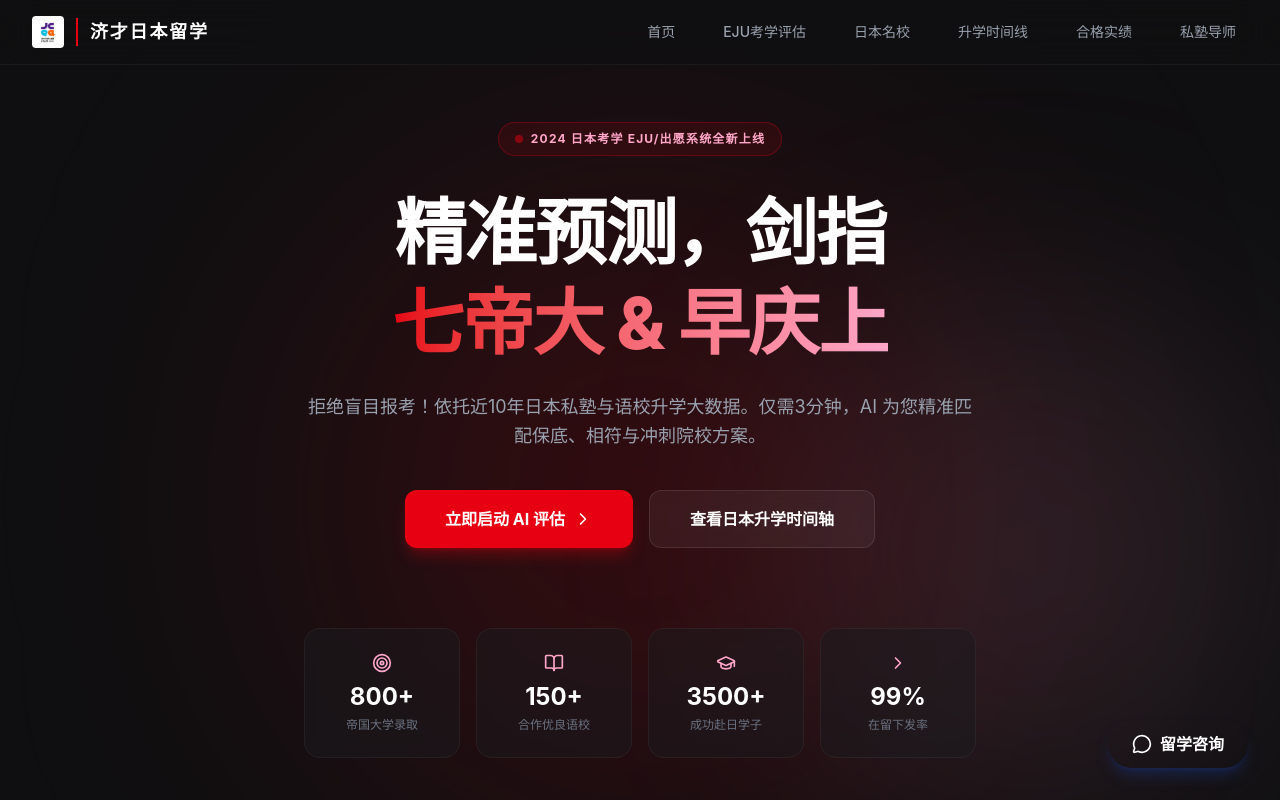
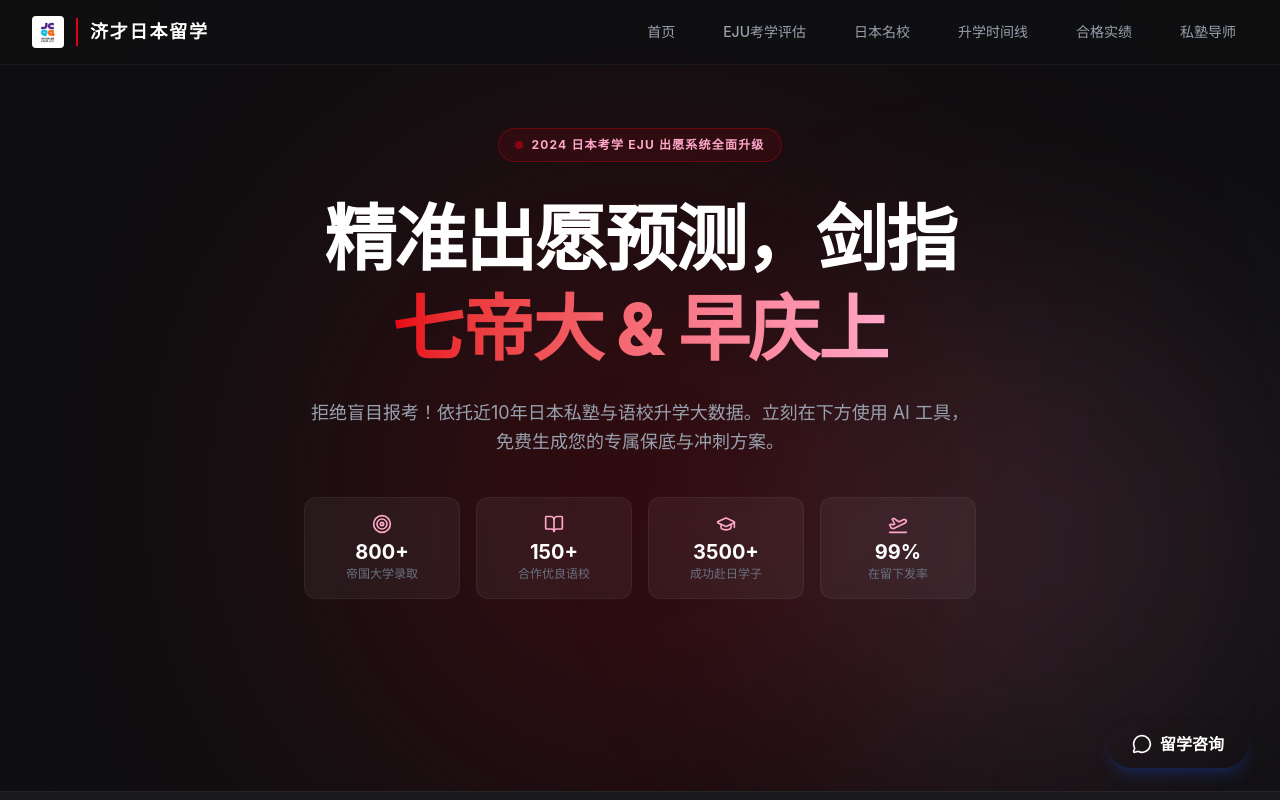
Before and after one commit to moheed1724-source/JpanAI, a React (Vite) app: page / in a window 1280 px wide. Shown: the top 800 px of the page. Built offline with nearby package versions, Linux system fonts and the light colour scheme.

Commit message:
Update Hero.tsx

```diff
--- a/src/components/Hero.tsx
+++ b/src/components/Hero.tsx
@@ -1,11 +1,11 @@
 import React from 'react';
 import { motion } from 'motion/react';
-import { ChevronRight, Target, BookOpen, GraduationCap } from 'lucide-react';
+import { Target, BookOpen, GraduationCap, PlaneTakeoff } from 'lucide-react';
 
-export const Hero: React.FC<{ scrollToAssessment: () => void }> = ({ scrollToAssessment }) => {
+export const Hero: React.FC<{ scrollToAssessment: () => void }> = () => {
   return (
-    <section id="home" className="relative min-h-screen flex flex-col justify-center items-center text-center bg-jp-black overflow-hidden pt-20">
-      {/* 日式和风光晕背景 */}
+    <section id="home" className="relative pt-32 pb-48 flex flex-col justify-center items-center text-center bg-jp-black overflow-hidden">
+      {/* 沉浸式日式和风光晕背景 */}
       <div className="absolute top-1/4 left-1/2 -translate-x-1/2 w-[600px] h-[600px] bg-jp-red/20 rounded-full blur-[150px] pointer-events-none"></div>
       <div className="absolute bottom-0 right-0 w-[500px] h-[500px] bg-jp-pink/10 rounded-full blur-[120px] pointer-events-none"></div>
 
@@ -13,42 +13,32 @@ export const Hero: React.FC<{ scrollToAssessment: () => void }> = ({ scrollToAss
         <motion.div initial={{ opacity: 0, y: 30 }} animate={{ opacity: 1, y: 0 }} transition={{ duration: 0.8 }} className="flex flex-col items-center">
           <div className="inline-flex items-center gap-2 mb-8 px-4 py-2 rounded-full border border-jp-red/30 bg-jp-red/10 text-jp-pink text-xs font-bold tracking-widest uppercase">
              <span className="w-2 h-2 rounded-full bg-jp-red animate-pulse"></span>
-             2024 日本考学 EJU/出愿系统全新上线
+             2024 日本考学 EJU 出愿系统全面升级
           </div>
 
           <h1 className="text-5xl md:text-7xl font-extrabold text-white leading-tight tracking-tight mb-6">
-            精准预测，剑指 <br className="hidden md:block"/>
+            精准出愿预测，剑指 <br className="hidden md:block"/>
             <span className="text-transparent bg-clip-text bg-gradient-to-r from-jp-red to-jp-pink">
               七帝大 & 早庆上
             </span>
           </h1>
 
           <p className="text-lg text-gray-400 max-w-2xl leading-relaxed mb-10">
-            拒绝盲目报考！依托近10年日本私塾与语校升学大数据。仅需3分钟，AI 为您精准匹配保底、相符与冲刺院校方案。
+            拒绝盲目报考！依托近10年日本私塾与语校升学大数据。立刻在下方使用 AI 工具，免费生成您的专属保底与冲刺方案。
           </p>
-
-          <div className="flex flex-col sm:flex-row gap-4 w-full justify-center">
-            <button onClick={scrollToAssessment} className="px-10 py-4 bg-jp-red hover:bg-red-700 text-white font-bold rounded-xl shadow-lg shadow-jp-red/30 transition-all flex items-center justify-center gap-2 group transform hover:scale-105">
-              立即启动 AI 评估
-              <ChevronRight className="group-hover:translate-x-1 transition-transform" size={20} />
-            </button>
-            <button onClick={() => document.getElementById('timeline')?.scrollIntoView({ behavior: 'smooth' })} className="px-10 py-4 bg-white/5 hover:bg-white/10 text-white font-bold rounded-xl border border-white/10 transition-all backdrop-blur-sm flex items-center justify-center gap-2">
-              查看日本升学时间轴
-            </button>
-          </div>
         </motion.div>
 
-        {/* 数据悬浮窗 */}
-        <motion.div initial={{ opacity: 0 }} animate={{ opacity: 1 }} transition={{ delay: 0.8 }} className="mt-20 grid grid-cols-2 md:grid-cols-4 gap-4 w-full max-w-4xl">
+        {/* 顶部数据条 */}
+        <motion.div initial={{ opacity: 0 }} animate={{ opacity: 1 }} transition={{ delay: 0.4 }} className="grid grid-cols-2 md:grid-cols-4 gap-4 w-full max-w-4xl">
            {[
              { icon: <Target size={20}/>, num: "800+", label: "帝国大学录取" },
              { icon: <BookOpen size={20}/>, num: "150+", label: "合作优良语校" },
              { icon: <GraduationCap size={20}/>, num: "3500+", label: "成功赴日学子" },
-             { icon: <ChevronRight size={20}/>, num: "99%", label: "在留下发率" }
+             { icon: <PlaneTakeoff size={20}/>, num: "99%", label: "在留下发率" }
            ].map((stat, i) => (
-             <div key={i} className="bg-jp-dark/50 border border-white/5 p-6 rounded-2xl flex flex-col items-center text-center backdrop-blur-sm hover:border-jp-red/30 transition-colors">
-                <div className="text-jp-pink mb-2">{stat.icon}</div>
-                <div className="text-2xl font-bold text-white mb-1">{stat.num}</div>
+             <div key={i} className="bg-white/5 border border-white/5 p-4 rounded-xl flex flex-col items-center text-center backdrop-blur-sm">
+                <div className="text-jp-pink mb-1">{stat.icon}</div>
+                <div className="text-xl font-bold text-white">{stat.num}</div>
                 <div className="text-xs text-gray-500">{stat.label}</div>
              </div>
            ))}
```
